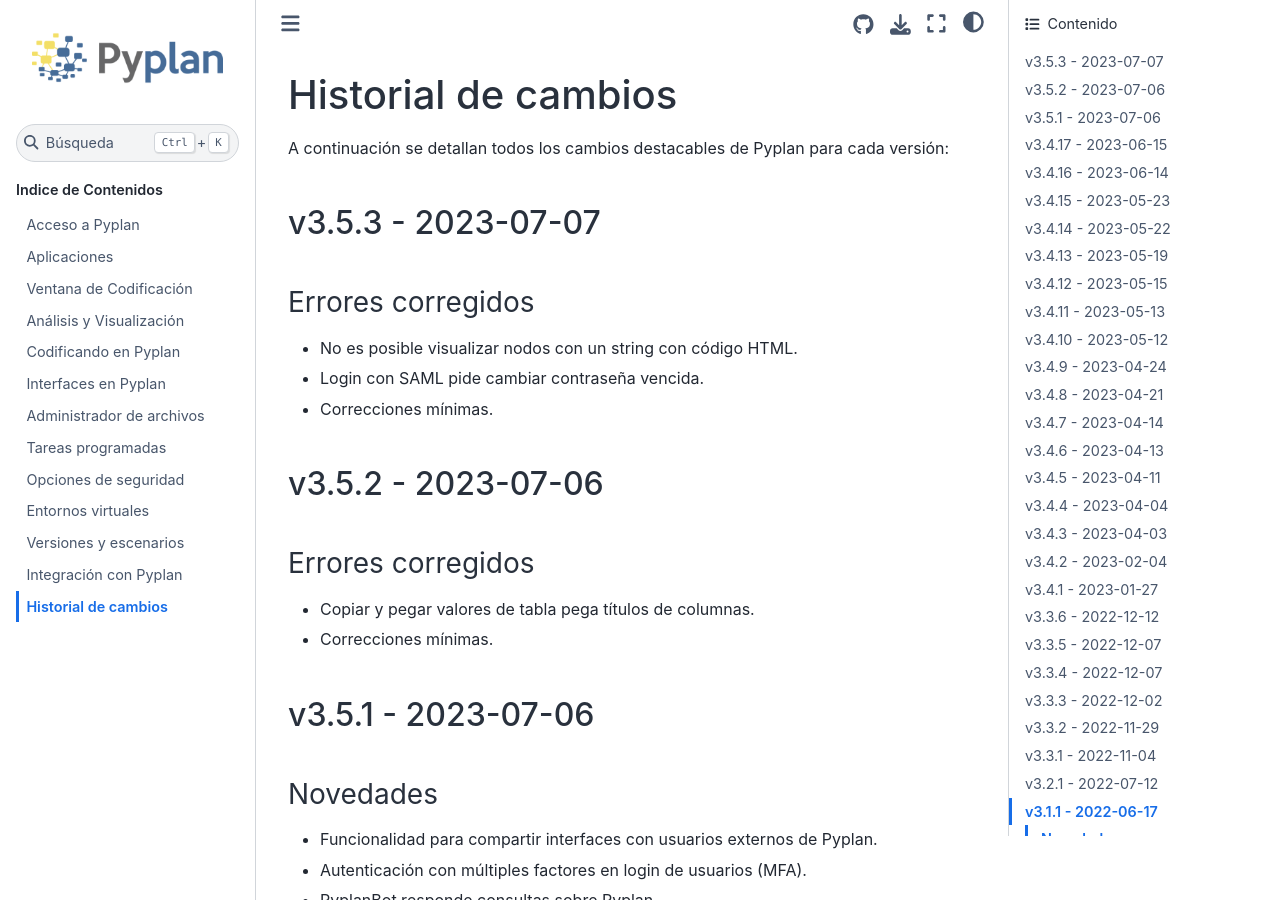
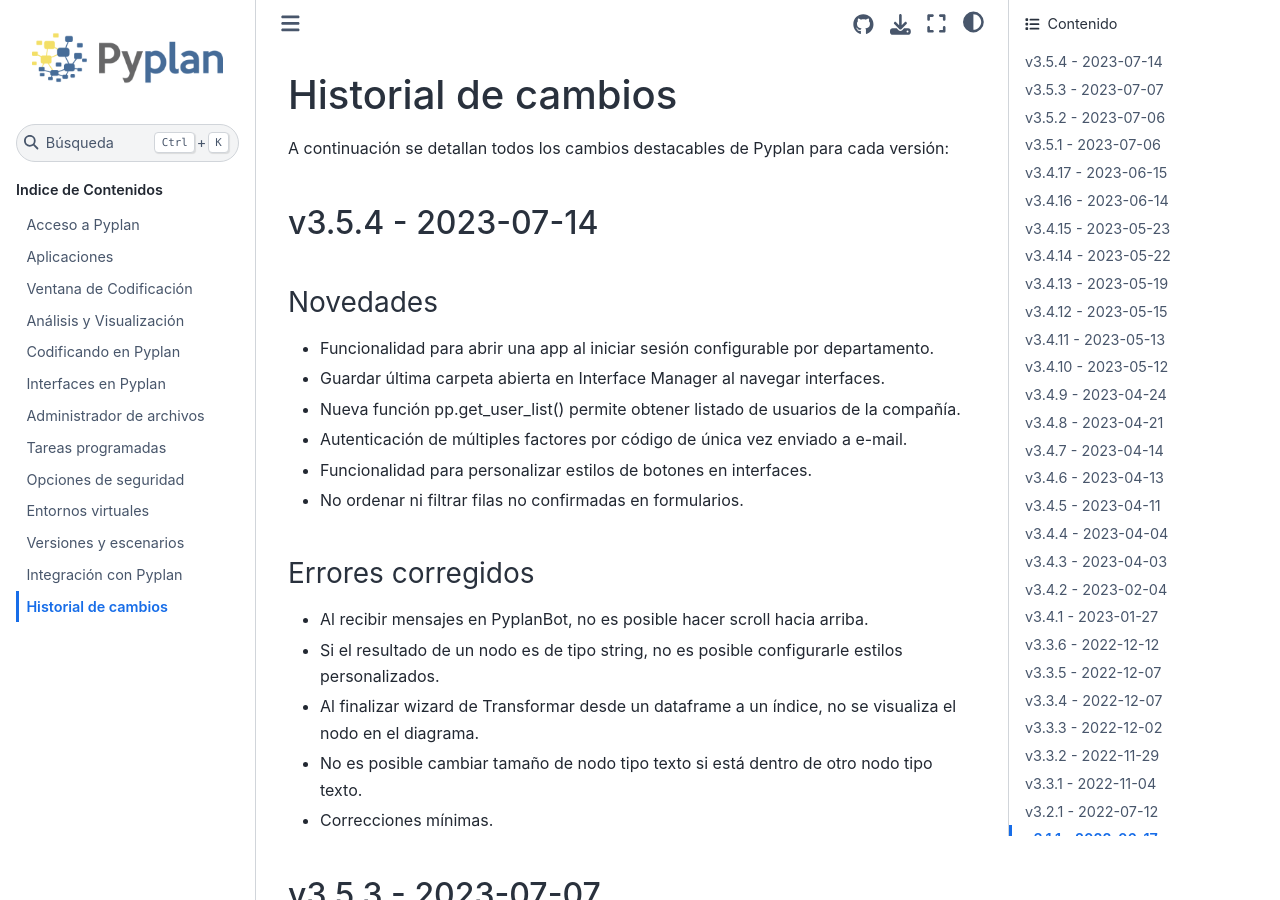
Before and after one commit to pyplan/pyplan, a Sphinx documentation site: the page built from docs/99_change_log/index.rst, in a window 1280 px wide and 900 px high. Built offline with Sphinx 7.4.7 and the Sphinx Book theme 1.1.4, drawn with Linux system fonts in a browser that asks for light colours.

Commit message:
changelog v3.5.4

```diff
--- a/docs/99_change_log/index.rst
+++ b/docs/99_change_log/index.rst
@@ -2,6 +2,31 @@
 ====================
 
 A continuación se detallan todos los cambios destacables de Pyplan para cada versión:
+
+v3.5.4 - 2023-07-14
+--------------------
+
+---------
+Novedades
+---------
+
+- Funcionalidad para abrir una app al iniciar sesión configurable por departamento.
+- Guardar última carpeta abierta en Interface Manager al navegar interfaces.
+- Nueva función pp.get_user_list() permite obtener listado de usuarios de la compañía.
+- Autenticación de múltiples factores por código de única vez enviado a e-mail.
+- Funcionalidad para personalizar estilos de botones en interfaces.
+- No ordenar ni filtrar filas no confirmadas en formularios.
+
+------------------
+Errores corregidos
+------------------
+
+- Al recibir mensajes en PyplanBot, no es posible hacer scroll hacia arriba.
+- Si el resultado de un nodo es de tipo string, no es posible configurarle estilos personalizados.
+- Al finalizar wizard de Transformar desde un dataframe a un índice, no se visualiza el nodo en el diagrama.
+- No es posible cambiar tamaño de nodo tipo texto si está dentro de otro nodo tipo texto.
+- Correcciones mínimas.
+
 
 v3.5.3 - 2023-07-07
 --------------------
@@ -40,7 +65,6 @@
 - Wizard para comparar dos o más nodos.
 - Mostrar tareas programadas de sistema en Task Manager.
 - Crear rol "Login Only User" que sólo tenga permisos para loguearse para todas las compañías.
-
 
 ------------------
 Errores corregidos
```
Also changed, not shown: 1 other file.
